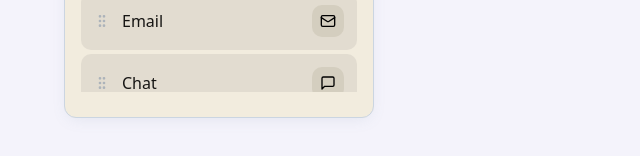
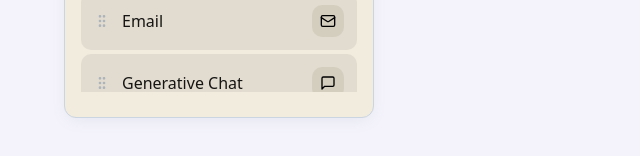
Before and after one commit to noserub/anchor-links, a React (Vite) app: page / in a window 1280 px wide. Shown: the part 610-766 px from the top of the page, without its empty margins (0-640 px from the left). Built offline with nearby package versions, Linux system fonts and the light colour scheme.

Commit message:
Refactor: Change company name

```diff
--- a/src/components/CompanyLinks.tsx
+++ b/src/components/CompanyLinks.tsx
@@ -74,7 +74,7 @@ const companyLinks: CompanyLinkData[] = [
   },
   {
     id: 'ai-chat',
-    title: 'Chat',
+    title: 'Generative Chat',
     icon: <MessageSquare className="h-4 w-4" />,
     url: '#ai-chat'
   },
```
